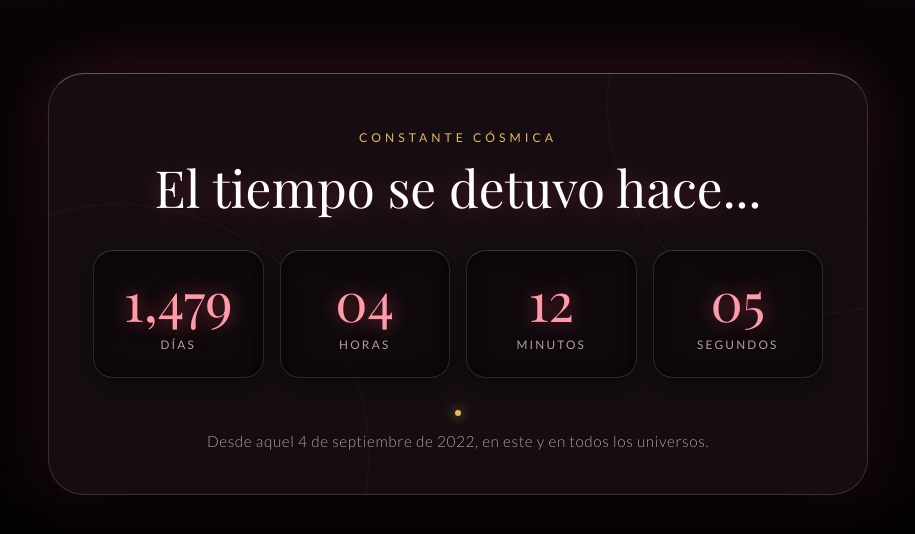
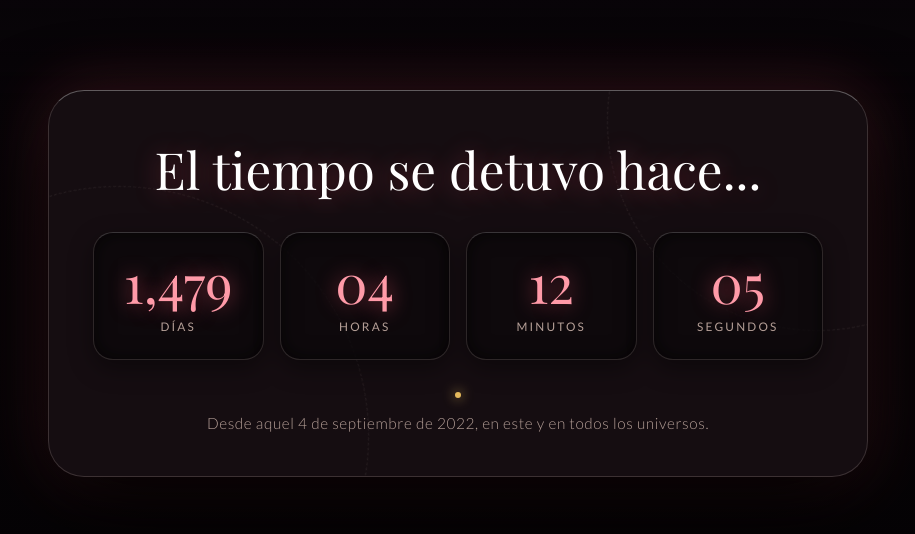
Before and after one commit to RAlexander777/TYR, a website built with Vite: page historia/index.html in a window 1280 px wide. Shown: the part 5964-6498 px from the top of the page, without its empty margins (182-1097 px from the left). Built offline with nearby package versions, Linux system fonts and the light colour scheme; animation ran at ten frames a second.

Commit message:
chore(historia): remove Constante cosmica pretitle from eternity header

```diff
--- a/historia/index.html
+++ b/historia/index.html
@@ -139,7 +139,6 @@
                 <div class="eternity-ring eternity-ring--2"></div>
             </div>
             <div class="eternity-monument__header">
-                <span class="eternity-pretitle">Constante cósmica</span>
                 <h2 class="eternity-title">El tiempo se detuvo hace...</h2>
             </div>
             <div class="contador-grid" id="tiempoGrid" role="timer" aria-live="polite">
```
